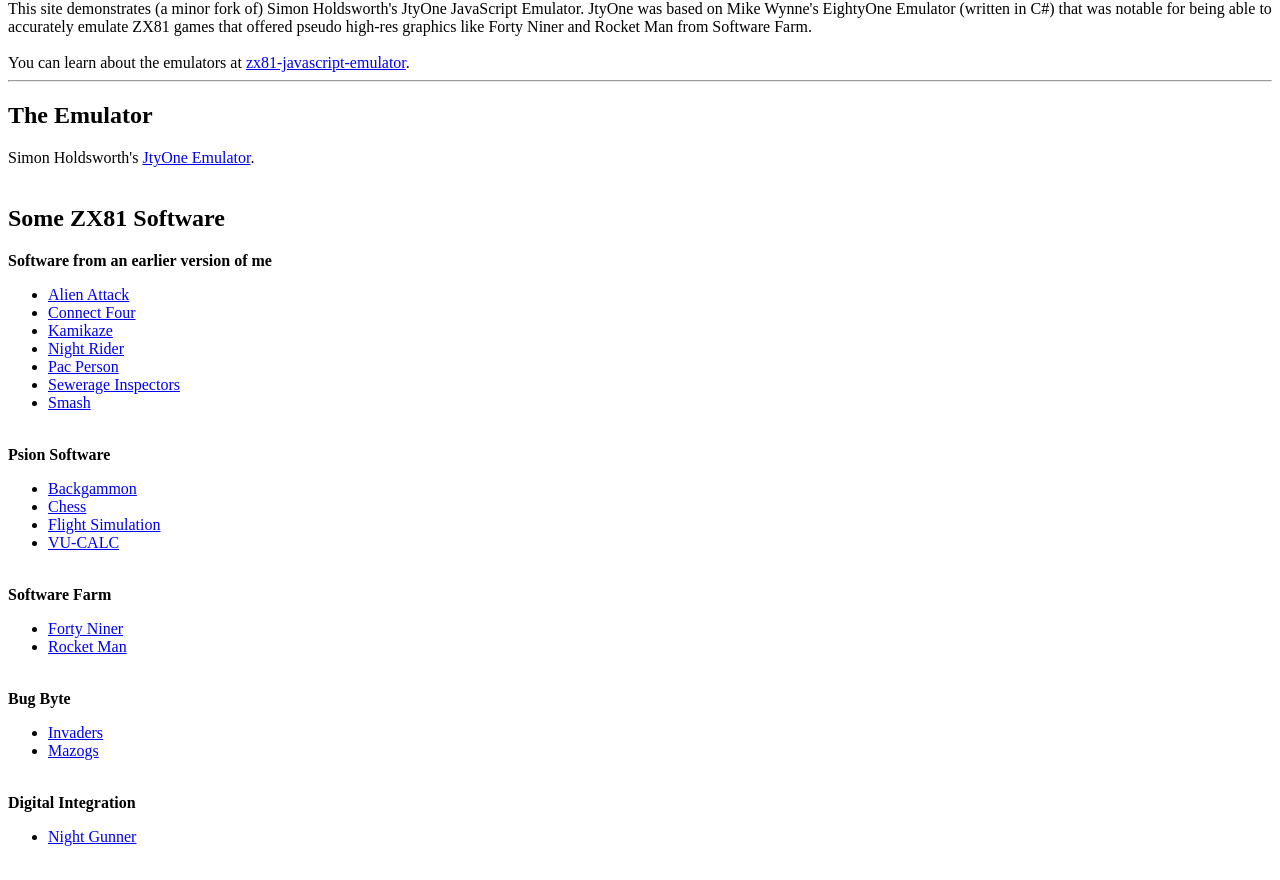
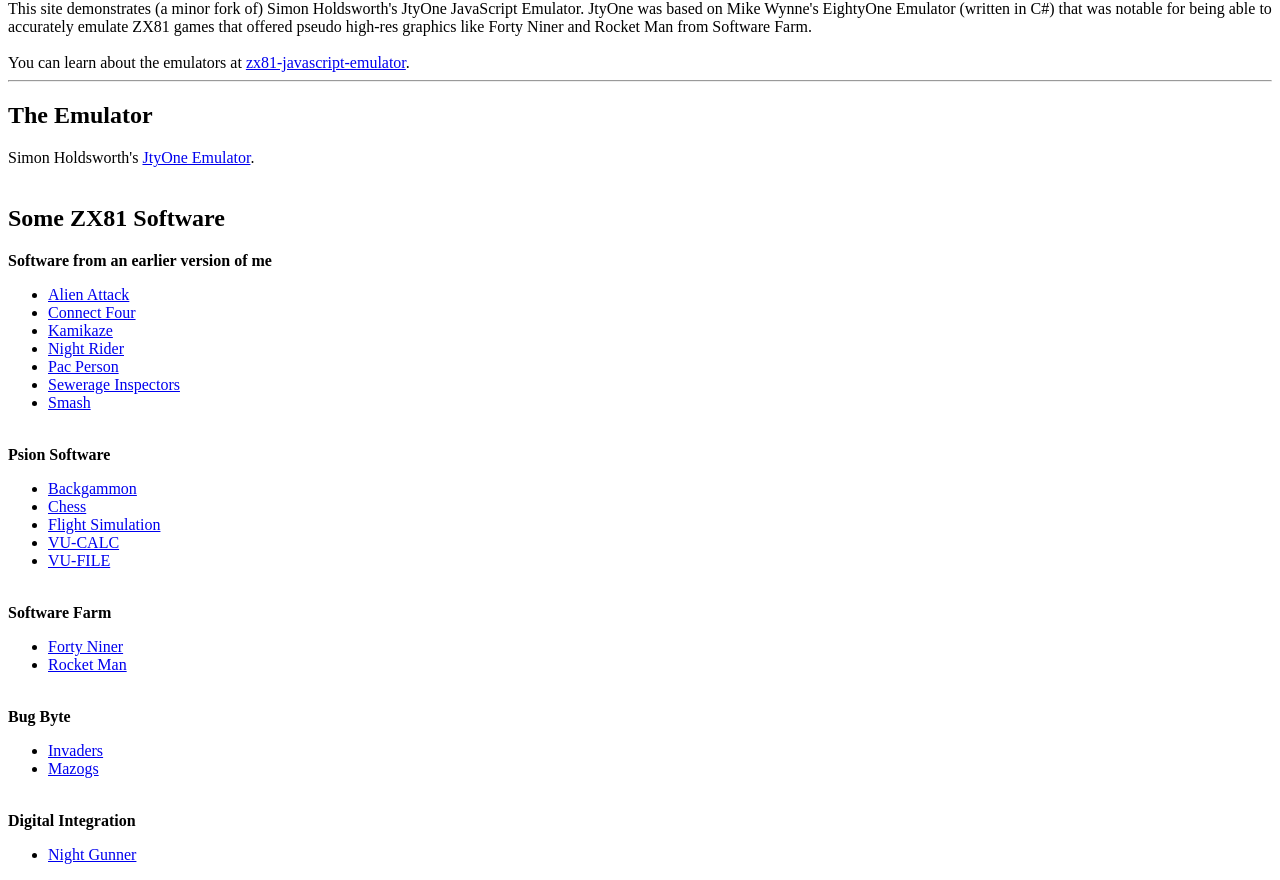
Before and after one commit to hammingweight/hammingweight.github.io, a plain HTML site: page index.html in a window 1280 px wide. Shown: the part 66-946 px from the top of the page. Drawn offline with Linux system fonts and the light colour scheme.

Commit message:
Add VU-FILE.

```diff
--- a/index.html
+++ b/index.html
@@ -38,6 +38,7 @@ Simon Holdsworth's <A HREF="zx81.html">JtyOne Emulator</A>.
 <LI><A HREF="zx81.html?id=1">Chess</A></LI>
 <LI><A HREF="zx81.html?id=16">Flight Simulation</A></LI>
 <LI><A HREF="zx81.html?id=2">VU-CALC</A></LI>
+<LI><A HREF="zx81.html?id=19">VU-FILE</A></LI>
 </UL>
 
 
```
Also changed, not shown: 1 other file.
